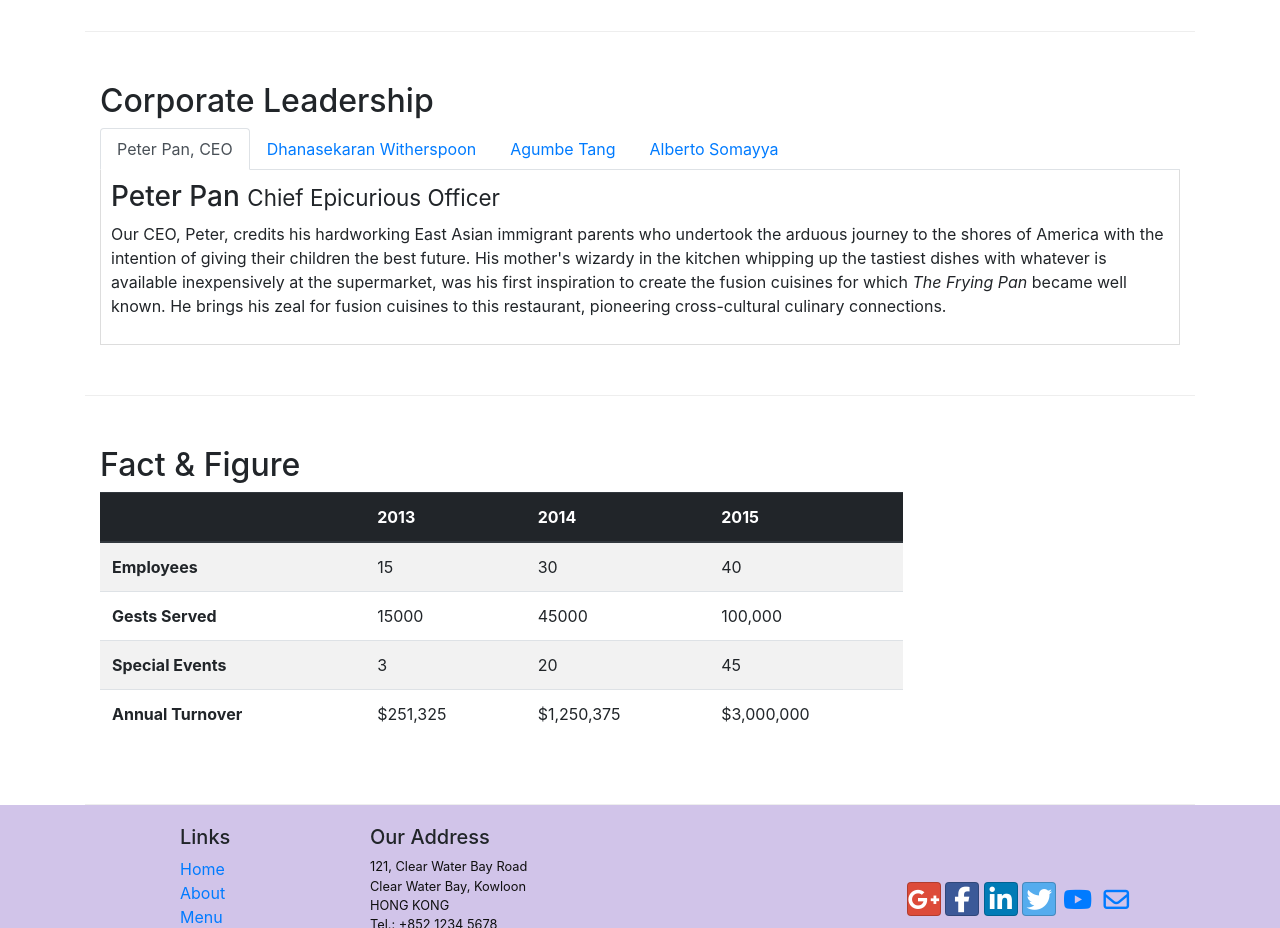
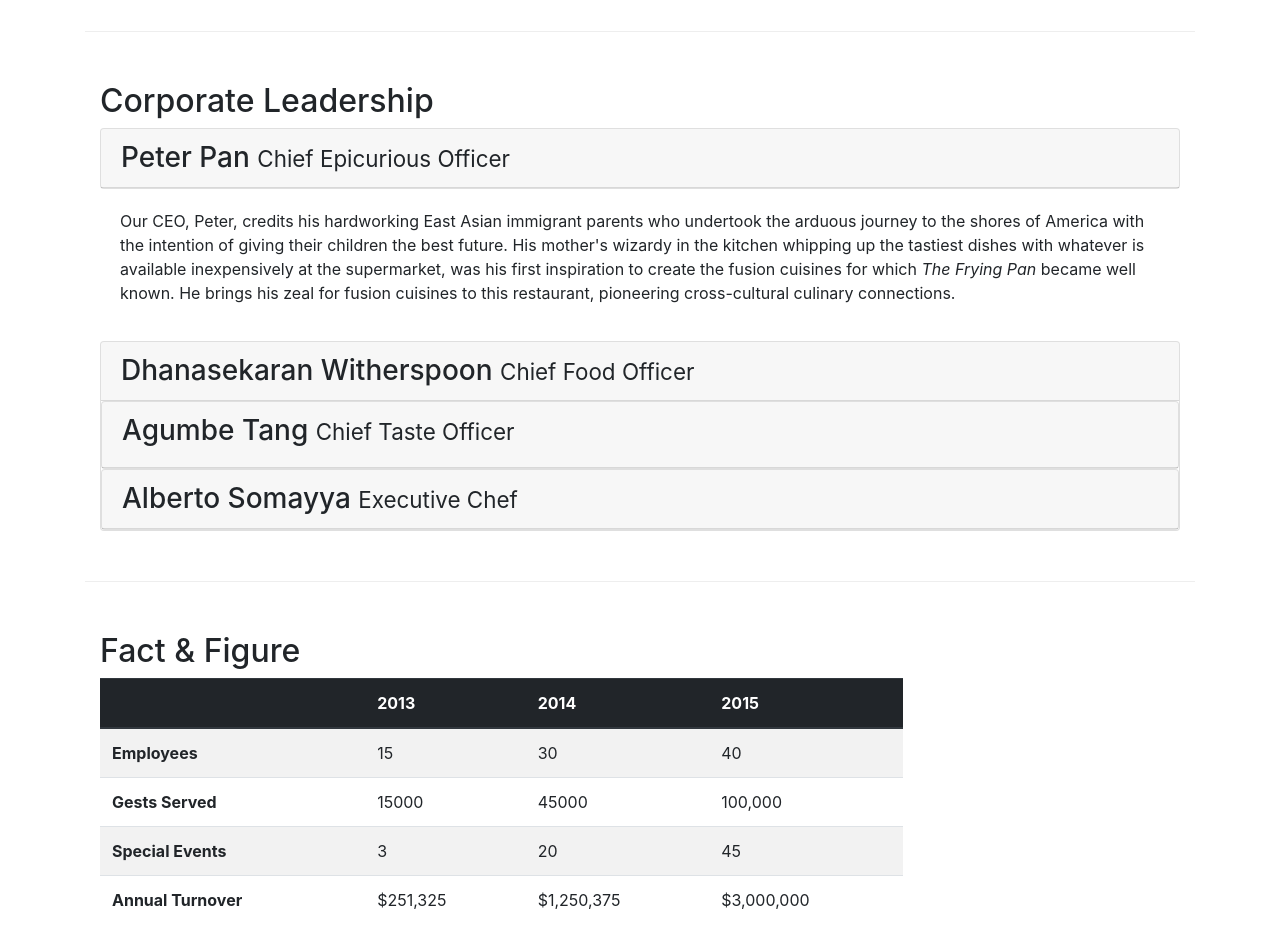
Before and after one commit to Aboudekhani/Front-End-Web-UI-Frameworks-and-Tools-Bootstrap-4-Coursera, a website: page aboutus.html in a window 1280 px wide. Shown: the part 940-1868 px from the top of the page. Drawn offline with nearby package versions, Linux system fonts and the light colour scheme.

Commit message:
accordion

```diff
--- a/aboutus.html
+++ b/aboutus.html
@@ -99,37 +99,71 @@
         <div class="row row-content align-items-center">
             <div class="col-12">
                 <h2>Corporate Leadership</h2>
-                <ul class="nav nav-tabs">
-                    <li class="nav-item">
-                        <a class="nav-link active" href="#peter" role="tab" data-toggle="tab">Peter Pan, CEO</a>
-                    </li>
-                    <li class="nav-item">
-                        <a class="nav-link" href="#danny" role="tab" data-toggle="tab">Dhanasekaran Witherspoon</a>
-                    </li>
-                    <li class="nav-item">
-                        <a class="nav-link" href="#agumbe" role="tab" data-toggle="tab">Agumbe Tang</a>
-                    </li>
-                    <li class="nav-item">
-                        <a class="nav-link" href="#alberto" role="tab" data-toggle="tab">Alberto Somayya</a>
-                    </li>
-                </ul>
-                <div class="tab-content">
-                    <div role="tabpanel" class="tab-pane fade show active" id="peter">
-                        <h3>Peter Pan <small>Chief Epicurious Officer</small></h3>
-                        <p class="d-none d-sm-block">Our CEO, Peter, credits his hardworking East Asian immigrant parents who undertook the arduous journey to the shores of America with the intention of giving their children the best future. His mother's wizardy in the kitchen whipping up the tastiest dishes with whatever is available inexpensively at the supermarket, was his first inspiration to create the fusion cuisines for which <em>The Frying Pan</em> became well known. He brings his zeal for fusion cuisines to this restaurant, pioneering cross-cultural culinary connections.</p>
+                <div id="accordion">
+                    <div class="card">
+                        <div class="card-header" role="tab" id="peterhead">
+                            <h3 class="mb-0">
+                                <a data-toggle="collapse" data-target="#peter">
+                                    Peter Pan <small>Chief Epicurious Officer</small>
+                                </a>
+                            </h3>
+
+                        </div>
+
                     </div>
-                    <div role="tabpanel" class="tab-pane fade  " id="danny">
-                        <h3>Dhanasekaran Witherspoon <small>Chief Food Officer</small></h3>
-                        <p class="d-none d-sm-block">Our CFO, Danny, as he is affectionately referred to by his colleagues, comes from a long established family tradition in farming and produce. His experiences growing up on a farm in the Australian outback gave him great appreciation for varieties of food sources. As he puts it in his own words, <em>Everything that runs, wins, and everything that stays, pays!</em></p>
+                    <div role="tabpanel" class="collapse show" data-parent="#accordion" id="peter">
+                        <div class="card-body">
+                            <p class="d-none d-sm-block">Our CEO, Peter, credits his hardworking East Asian immigrant parents who
+                                undertook the arduous journey to the shores of America with the intention of giving their children the
+                                best future. His mother's wizardy in the kitchen whipping up the tastiest dishes with whatever is
+                                available inexpensively at the supermarket, was his first inspiration to create the fusion cuisines for
+                                which <em>The Frying Pan</em> became well known. He brings his zeal for fusion cuisines to this
+                                restaurant, pioneering cross-cultural culinary connections.</p>
+                        </div>
                     </div>
-                    <div role="tabpanel" class="tab-pane fade  " id="agumbe">
-                        <h3>Agumbe Tang <small>Chief Taste Officer</small></h3>
-                        <p class="d-none d-sm-block">Blessed with the most discerning gustatory sense, Agumbe, our CTO, personally ensures that every dish that we serve meets his exacting tastes. Our chefs dread the tongue lashing that ensues if their dish does not meet his exacting standards. He lives by his motto, <em>You click only if you survive my lick.</em></p>
+                </div>
+                <div class="card">
+                    <div class="card-header" role="tab" id="dannyheader">
+                        <h3 class="mb-0">
+                            <a data-toggle="collapse" data-target="#danny">
+                                Dhanasekaran Witherspoon <small>Chief Food Officer</small>
+                            </a>
+                        </h3>
                     </div>
-                    <div role="tabpanel" class="tab-pane fade " id="alberto">
-                        <h3>Alberto Somayya <small>Executive Chef</small></h3>
-                        <p class="d-none d-sm-block">Award winning three-star Michelin chef with wide International experience having worked closely with whos-who in the culinary world, he specializes in creating mouthwatering Indo-Italian fusion experiences. He says, <em>Put together the cuisines from the two craziest cultures, and you get a winning hit! Amma Mia!</em></p>
+                    <div role="tabpanel" class="collapse" data-parent="#accordion" id="danny">
+                        <div class="card-body">
+                            <p class="d-none d-sm-block">Our CFO, Danny, as he is affectionately referred to by his colleagues, comes
+                                from a long established family tradition in farming and produce. His experiences growing up on a farm in
+                                the Australian outback gave him great appreciation for varieties of food sources. As he puts it in his
+                                own words, <em>Everything that runs, wins, and everything that stays, pays!</em></p>
+                        </div>
                     </div>
+                    <div class="card">
+                        <div class="card-header" role="tab" id="agumbheader">
+                            <a data-toggle="collapse" data-target="#agumbe">
+                                <h3>Agumbe Tang <small>Chief Taste Officer</small></h3>
+                            </a>
+                        </div>
+                        <div role="tabpanel" class="collapse" data-parent="accordion" id="agumbe">
+                            <div class="card-body">
+                                <p class="d-none d-sm-block">Blessed with the most discerning gustatory sense, Agumbe, our CTO, personally ensures that every dish that we serve meets his exacting tastes. Our chefs dread the tongue lashing that ensues if their dish does not meet his exacting standards. He lives by his motto, <em>You click only if you survive my lick.</em></p>
+                            </div>
+                        </div>
+
+                    </div>
+                    <div class="card">
+                        <div class="card-header" role="tab" id="albertoheader">
+                            <a data-toggle="collapse" data-target="#alberto">
+                                <h3 class="mb-0">Alberto Somayya <small>Executive Chef</small></h3>
+                            </a>
+                        </div>
+                        <div role="tabpanel" class="collapse" id="alberto">
+                            <div class="card-body">
+                                <p class="d-none d-sm-block">Award winning three-star Michelin chef with wide International experience having worked closely with whos-who in the culinary world, he specializes in creating mouthwatering Indo-Italian fusion experiences. He says, <em>Put together the cuisines from the two craziest cultures, and you get a winning hit! Amma Mia!</em></p>
+                            </div>
+                        </div>
+                    </div>
+
                 </div>
 
             </div>
```
